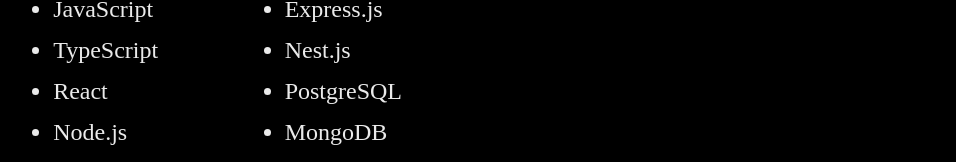
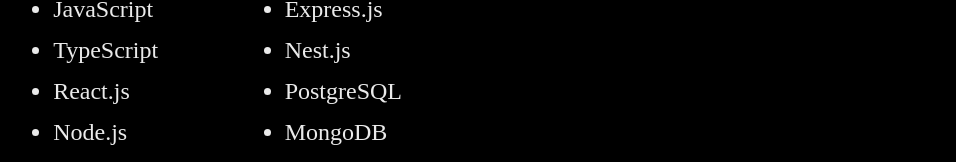
Before and after one commit to akhsri/personal-portfolio, a Next.js app: page /about in a window 1280 px wide. Shown: the part 945-1107 px from the top of the page, without its empty margins (223-1179 px from the left). Built offline with nearby package versions, Linux system fonts and the light colour scheme.

Commit message:
Change: typo

```diff
--- a/components/About.js
+++ b/components/About.js
@@ -33,7 +33,7 @@
                   <ul style={{ paddingLeft: "10%" }}>
                     <li>JavaScript</li>
                     <li>TypeScript</li>
-                    <li>React</li>
+                    <li>React.js</li>
                     <li>Node.js</li>
                   </ul>
                 </div>
```
